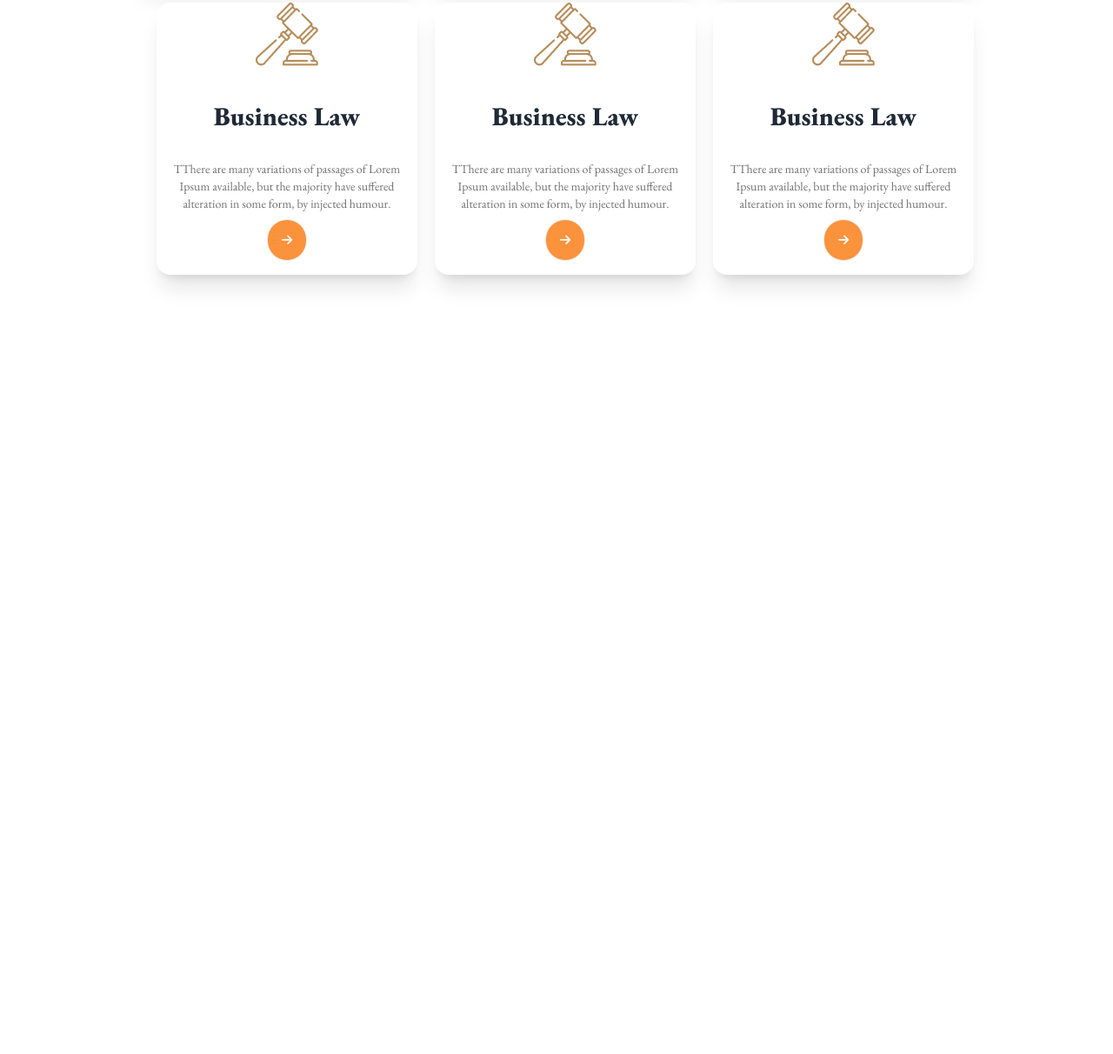
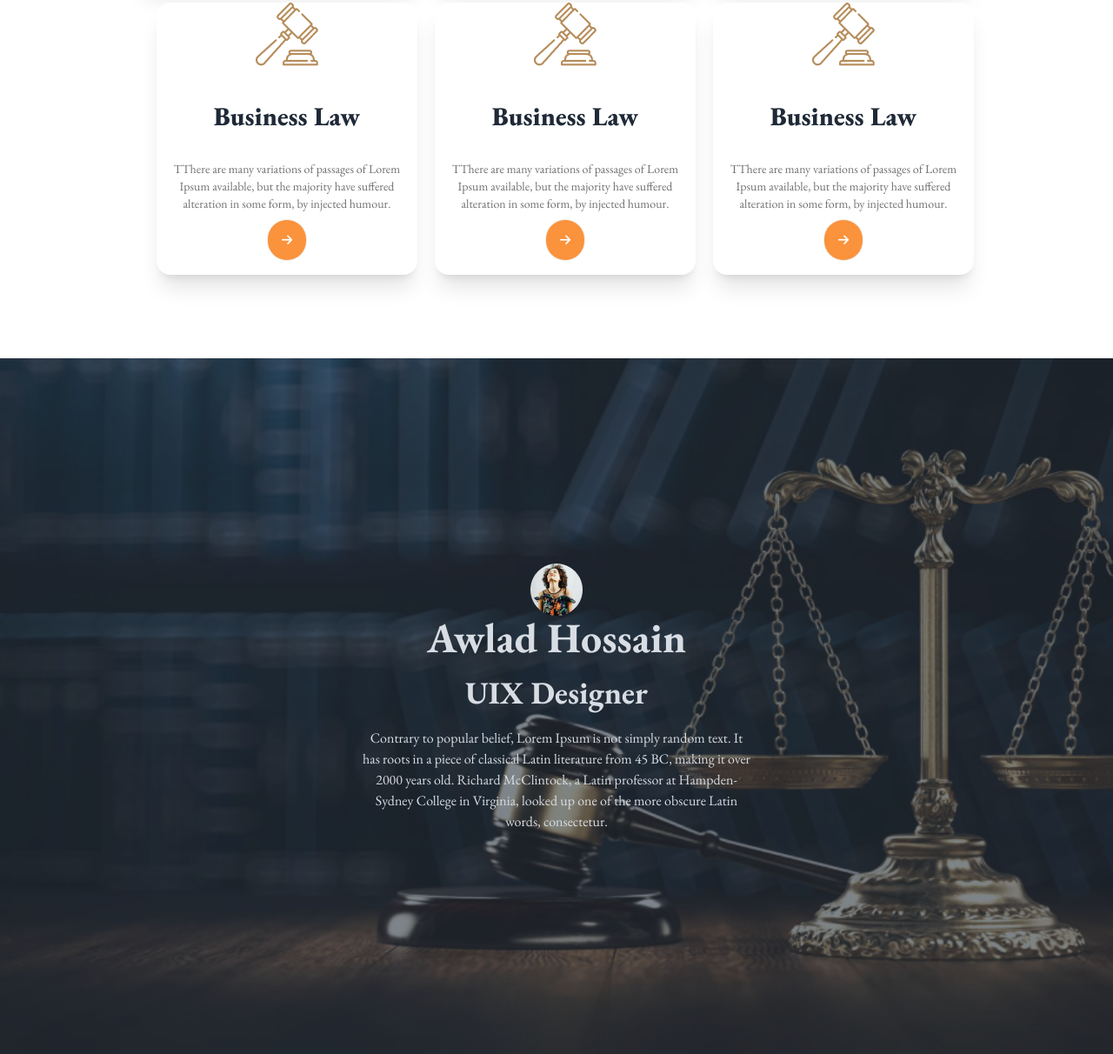
Before and after one commit to mdsoponhossain/legal-solution-with-daisy, a plain HTML site: page index.html in a window 1280 px wide. Shown: the part 1426-2638 px from the top of the page at 87% size. Before the commit the page ends 1838 px from the top, so only its background shows below. Drawn offline with nearby package versions, Linux system fonts and the light colour scheme.

Commit message:
New banner is added

```diff
--- a/index.html
+++ b/index.html
@@ -166,6 +166,23 @@
            </div>
 
         </section>
+        <!-- A new banner section is started here -->
+        <section>
+            <div class="hero min-h-screen" style="background-image: url(images/banner.png);">
+                <div class="hero-overlay bg-opacity-60"></div>
+                <div class="hero-content text-center text-neutral-content">
+                  <div class="max-w-md">
+                   <div class="flex justify-center">
+                    <img src="images/client.png" alt="">
+                   </div>
+                    <h1 class="mb-5 text-5xl font-bold">Awlad Hossain</h1>
+                    <h1 class="mb-5 text-4xl font-bold">UIX Designer</h1>
+                    <p class="mb-5">Contrary to popular belief, Lorem Ipsum is not simply random text. It has roots in a piece of classical Latin literature from 45 BC, making it over 2000 years old. Richard McClintock, a Latin professor at Hampden-Sydney College in Virginia, looked up one of the more obscure Latin words, consectetur.</p>
+
+                  </div>
+                </div>
+              </div>
+        </section>
 
 
     </header>
```
Also changed, not shown: images/client.png (added).
